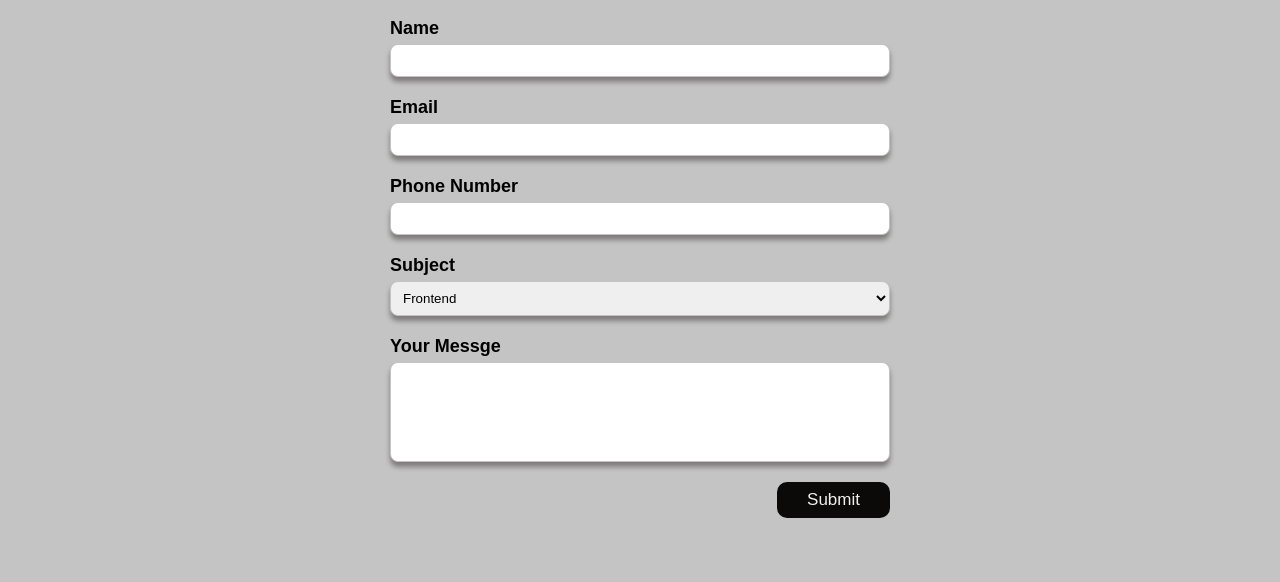
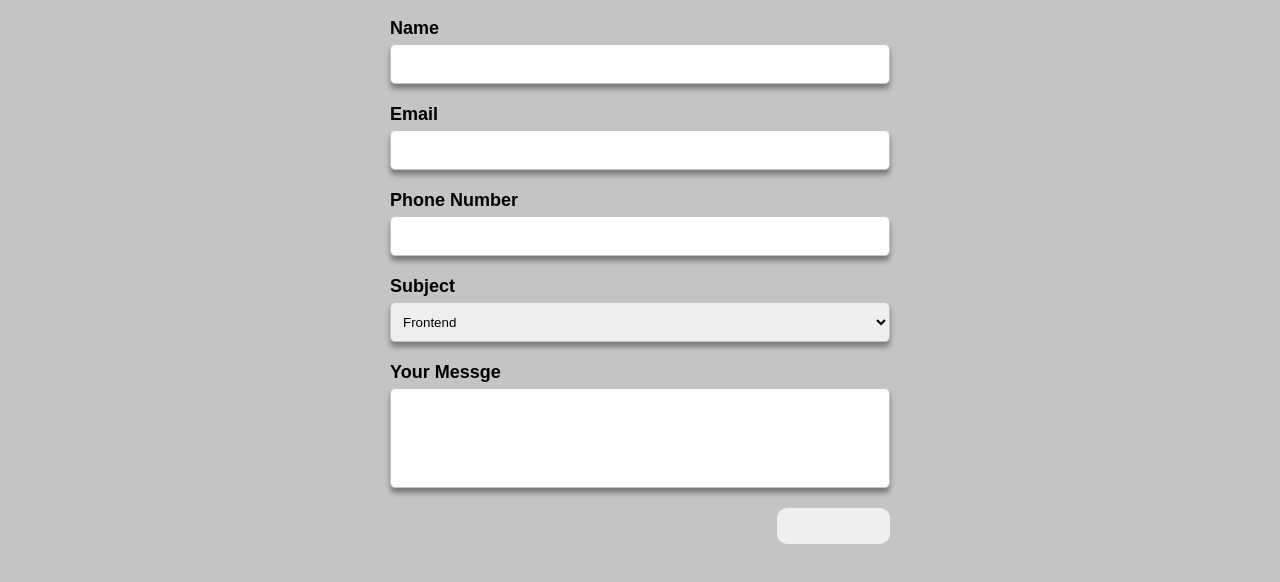
Before and after one commit to gendi999/day5-post-blog, a plain HTML site: page contactme.html in a window 1280 px wide. Shown: the part 140-722 px from the top of the page. Drawn offline with Linux system fonts and the light colour scheme.

Commit message:
contactme.html
taske5

```diff
--- a/contactme.html
+++ b/contactme.html
@@ -27,22 +27,22 @@
                 <h1 style="text-align: center;">GET IN TOUCH</h1>
                 <div>
                     <label for="name" style="font-size: 18px; font-weight: bold;">Name</label>
-                    <input type="text" id="name" style="box-shadow:0 5px 5px #13060660; width: 100%; box-sizing: border-box; padding: 8px; margin-top: 5px; margin-bottom: 20px; border-radius: 8px; border: 1px solid #c4c4c4"/>
+                    <input type="text" id="name" style="height: 40px; box-shadow:0 5px 5px #13060660; width: 100%; box-sizing: border-box; padding: 8px; margin-top: 5px; margin-bottom: 20px; border-radius: 5px; border: 1px solid #c4c4c4"/>
                 </div>
 
                 <div>
                     <label for="email" style="font-size: 18px; font-weight: bold;">Email</label>
-                    <input type="text" id="email" style="box-shadow:0 5px 5px #13060660; width: 100%; box-sizing: border-box; padding: 8px; margin-top: 5px; margin-bottom: 20px; border-radius: 8px; border: 1px solid #c4c4c4"/>
+                    <input type="text" id="email" style="height: 40px; box-shadow:0 5px 5px #13060660; width: 100%; box-sizing: border-box; padding: 8px; margin-top: 5px; margin-bottom: 20px; border-radius: 5px; border: 1px solid #c4c4c4"/>
                 </div>
 
                 <div>
-                    <label for="phone" style="font-size: 18px; font-weight: bold;">Phone Number</label>
-                    <input type="text" id="phone" style="box-shadow:0 5px 5px #13060660; width: 100%; box-sizing: border-box; padding: 8px; margin-top: 5px; margin-bottom: 20px; border-radius: 8px; border: 1px solid #c4c4c4"/>
+                    <label for="phone" style=" font-size: 18px; font-weight: bold;">Phone Number</label>
+                    <input type="text" id="phone" style="height: 40px; box-shadow:0 5px 5px #13060660; width: 100%; box-sizing: border-box; padding: 8px; margin-top: 5px; margin-bottom: 20px; border-radius: 5px; border: 1px solid #c4c4c4"/>
                 </div>
 
                 <div>
                     <label for="subject" style="font-size: 18px; font-weight: bold;">Subject</label>
-                    <select id="subject"  style="box-shadow:0 5px 5px #13060660; width: 100%; box-sizing: border-box; padding: 8px; margin-top: 5px; margin-bottom: 20px; border-radius: 8px; border: 1px solid #c4c4c4">
+                    <select id="subject"  style="height: 40px; box-shadow:0 5px 5px #13060660; width: 100%; box-sizing: border-box; padding: 8px; margin-top: 5px; margin-bottom: 20px; border-radius: 5px; border: 1px solid #c4c4c4">
                         <option>Frontend</option>
                         <option>Backend</option>
                         <option>Fullstack</option>
@@ -51,10 +51,10 @@
 
                 <div>
                     <label for="description" style="font-size: 18px; font-weight: bold;">Your Messge</label>
-                    <textarea id="description" style="box-shadow:0 5px 5px #13060660; width: 100%; box-sizing: border-box; padding: 8px; margin-top: 5px; margin-bottom: 20px; border-radius: 8px; border: 1px solid #c4c4c4; height: 100px; resize: none"></textarea>
+                    <textarea id="description" style="box-shadow:0 5px 5px #13060660; width: 100%; box-sizing: border-box; padding: 8px; margin-top: 5px; margin-bottom: 20px; border-radius: 5px; border: 1px solid #c4c4c4; height: 100px; resize: none"></textarea>
                 </div>
-                <div>
-                    <button type="submit" onclick="getData()" style="float: right; background-color: rgb(12, 10, 9); padding: 8px 30px; border: none; border-radius: 10px; font-size: 17px; color: rgb(243, 238, 238); cursor: pointer">Submit</button>
+                <div class="button-cme">
+                    <button type="submit" onclick="getData()" style="margin-bottom: 50px; float: right;  padding: 8px 30px ; border: none; border-radius: 10px; font-size: 17px; color: rgb(241, 235, 235); cursor: pointer">Submit</button>
                 </div>
             </form>
         </div>
```
